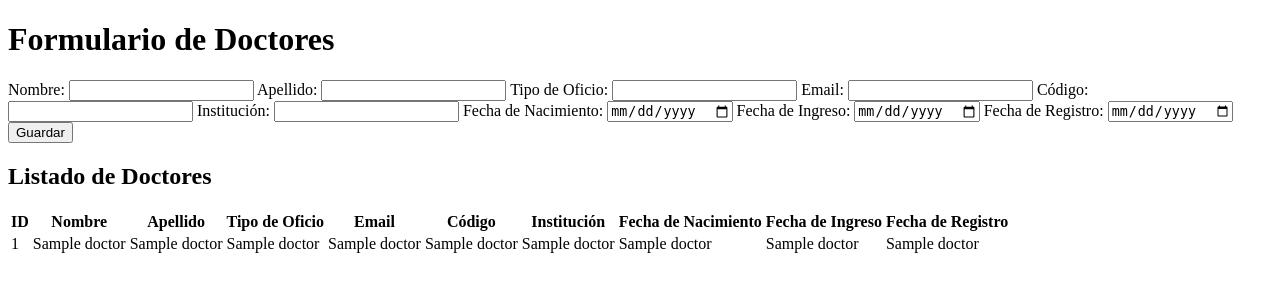
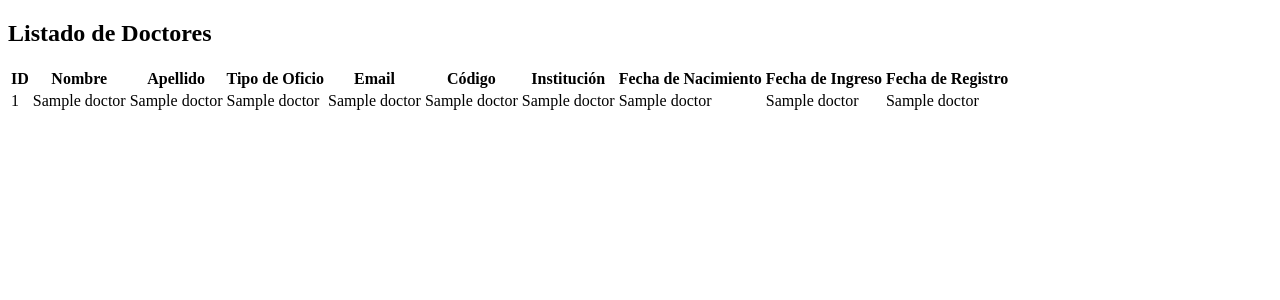
Before and after one commit to KimberlyZL/ADK, a Flask app: template template/form_doctor/form_doctor.html in a window 1280 px wide. Shown: the top 300 px of the page. Run offline with Flask 3, Linux system fonts and the light colour scheme; the template is opened without the code that fills it: most values are stand-ins (such as "Sample title", 1, 10 or a date in 2020).

Commit message:
Actualización en la lógica del archivo app.py

```diff
--- a/template/form_doctor/form_doctor.html
+++ b/template/form_doctor/form_doctor.html
@@ -4,39 +4,6 @@
     <title>Formulario de Doctores</title>
 </head>
 <body>
-    <h1>Formulario de Doctores</h1>
-
-    <form method="post">
-        <label for="nombre">Nombre:</label>
-        <input type="text" id="nombre" name="nombre" required>
-
-        <label for="apellido">Apellido:</label>
-        <input type="text" id="apellido" name="apellido" required>
-
-        <label for="TOficio">Tipo de Oficio:</label>
-        <input type="text" id="TOficio" name="TOficio" required>
-
-        <label for="email">Email:</label>
-        <input type="email" id="email" name="email" required>
-
-        <label for="codigo">Código:</label>
-        <input type="text" id="codigo" name="codigo" required>
-
-        <label for="institucion">Institución:</label>
-        <input type="text" id="institucion" name="institucion" required>
-
-        <label for="FecNacimiento">Fecha de Nacimiento:</label>
-        <input type="date" id="FecNacimiento" name="FecNacimiento" required>
-
-        <label for="FecIngreso">Fecha de Ingreso:</label>
-        <input type="date" id="FecIngreso" name="FecIngreso" required>
-
-        <label for="FecRegistro">Fecha de Registro:</label>
-        <input type="date" id="FecRegistro" name="FecRegistro" required>
-
-        <button type="submit">Guardar</button>
-    </form>
-
     <h2>Listado de Doctores</h2>
     <table>
         <thead>
```
